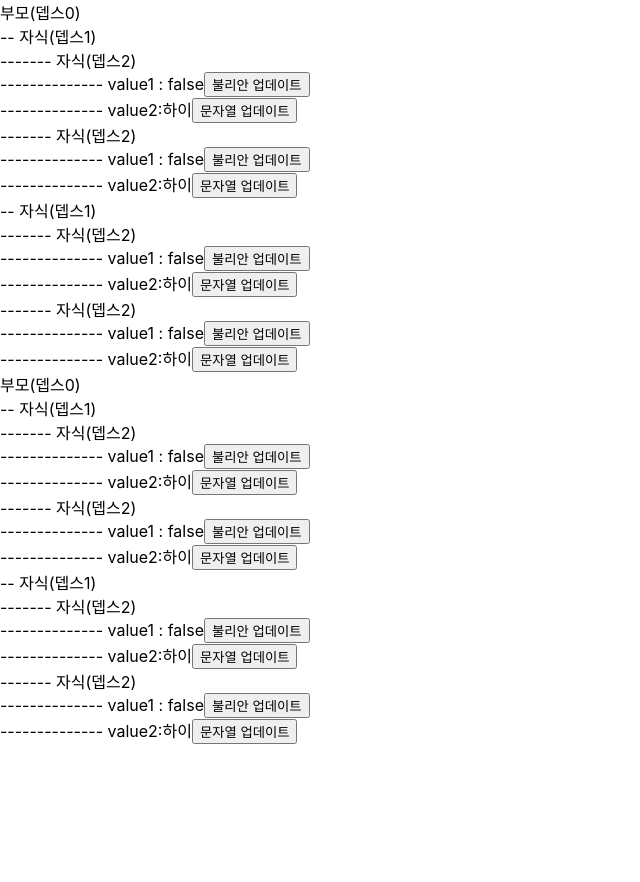
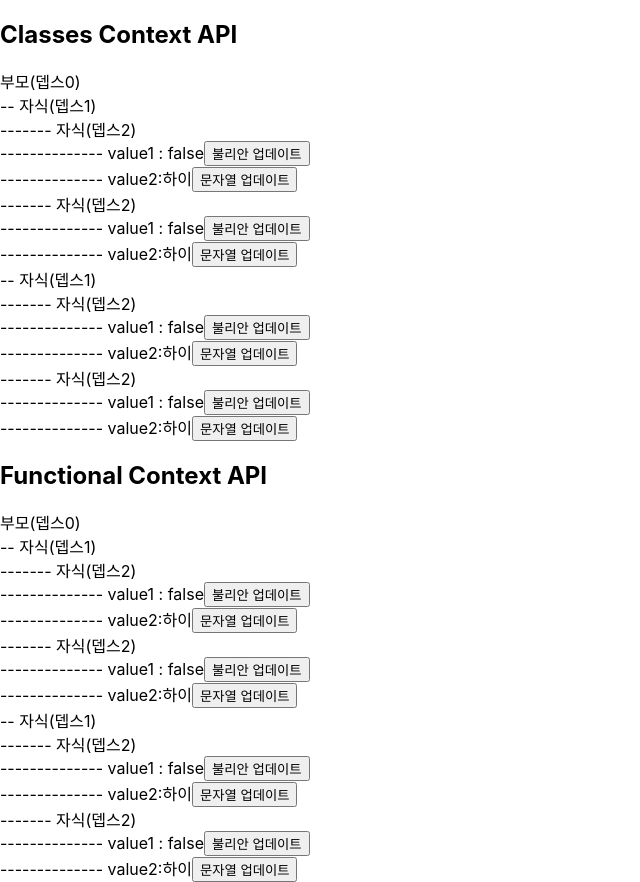
Before and after one commit to gabrielyoon7/my-context-api, a React (Create React App) app: page / in a window 1280 px wide. Shown: the whole page, without its empty margins (0-640 px from the left). Before the commit the page ends 800 px from the top, so only its background shows below. Built offline with nearby package versions, Linux system fonts and the light colour scheme.

Commit message:
refactor: 설명 추가

```diff
--- a/src/classes/ClassesRoot.tsx
+++ b/src/classes/ClassesRoot.tsx
@@ -6,6 +6,7 @@ class ClassesRoot extends React.Component {
   render() {
     return (
       <GlobalProvider>
+        <h2>Classes Context API</h2>
         <Parent />
       </GlobalProvider>
     );
--- a/src/function/FunctionRoot.tsx
+++ b/src/function/FunctionRoot.tsx
@@ -5,6 +5,7 @@ import Parent from "./components/Parent";
 const FunctionalRoot: React.FC = () => {
   return (
     <GlobalProvider>
+      <h2>Functional Context API</h2>
       <Parent />
     </GlobalProvider>
   );
```
